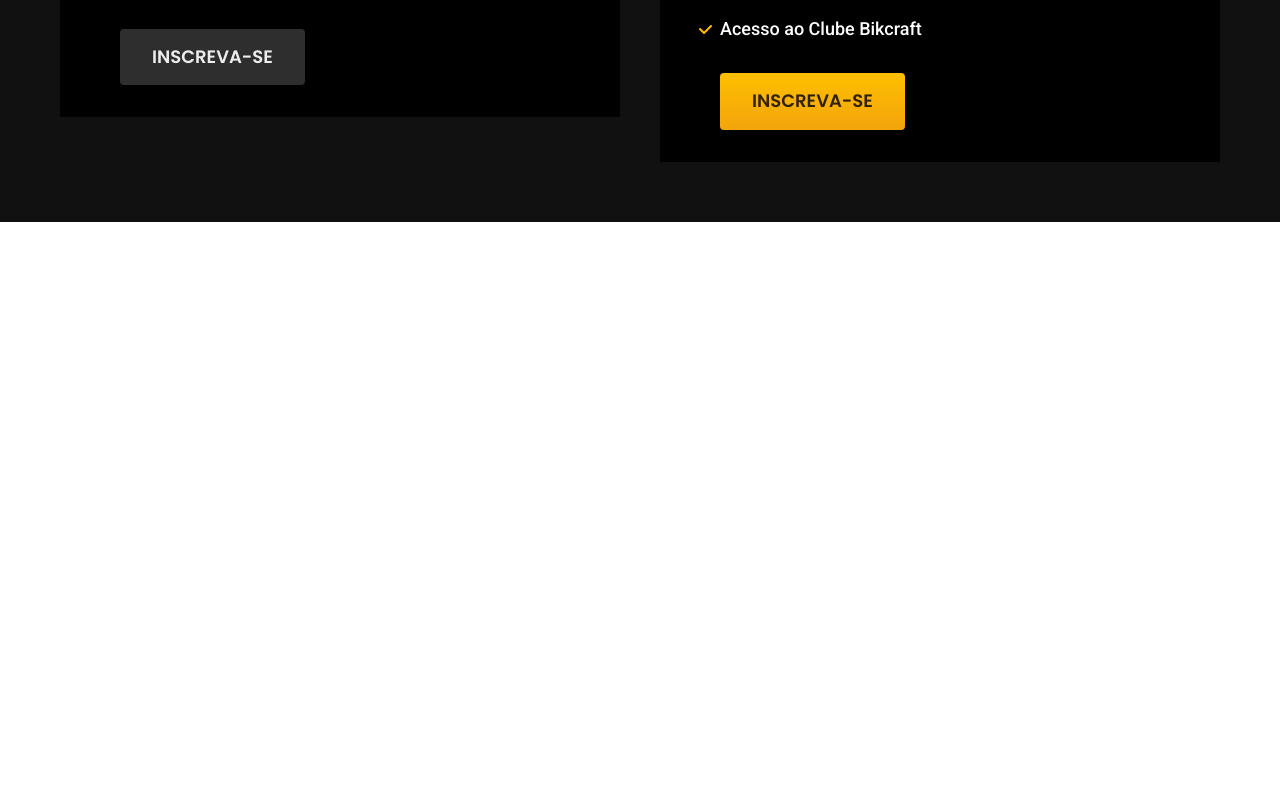
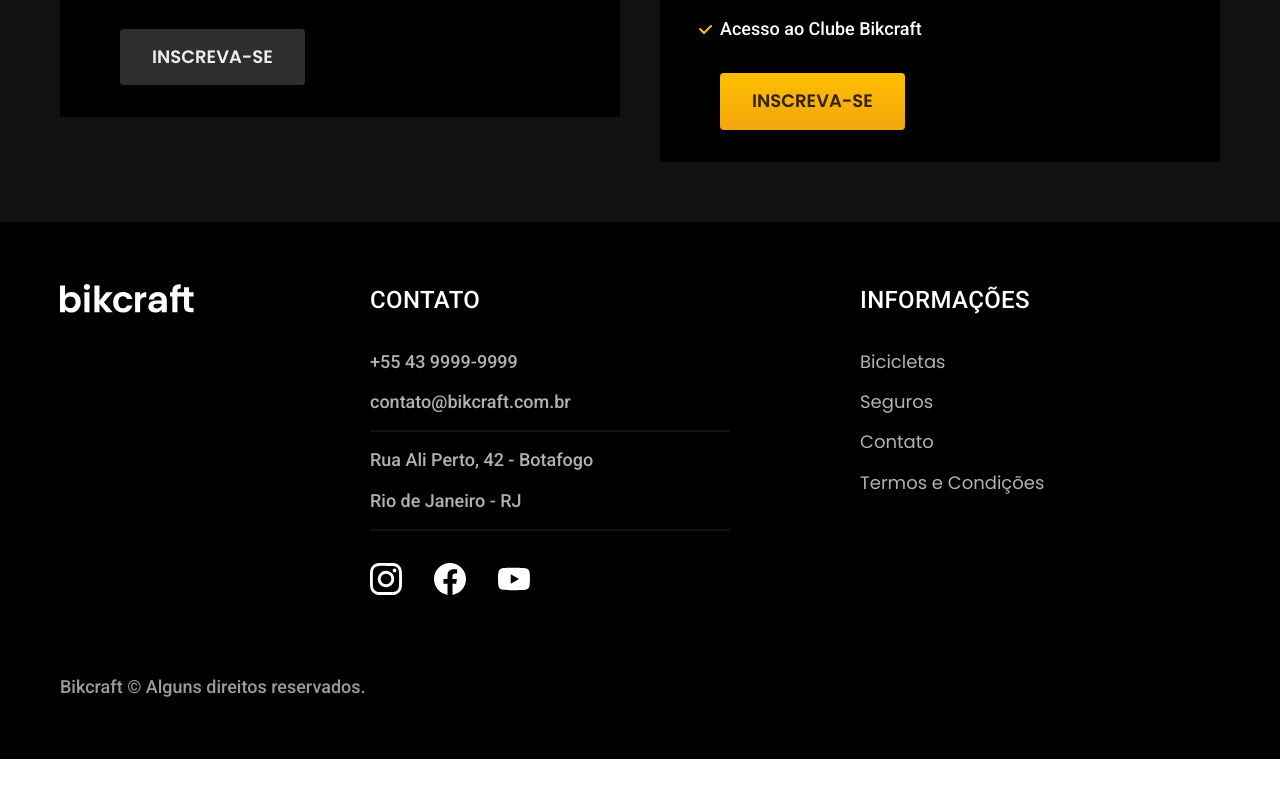
Before and after one commit to ViniciusItakura/bikecraft, a plain HTML site: page index.html in a window 1280 px wide. Shown: the part 4322-5120 px from the top of the page. After the commit the page ends 5081 px from the top, so only its background shows below. Drawn offline with Linux system fonts and the light colour scheme.

Commit message:
Adicionado o footer

```diff
--- /dev/null
+++ b/css/global/footer.css
@@ -0,0 +1,68 @@
+.footer-bg {
+    background-color: var(--cor-12);
+}
+
+.footer {
+    display: grid;
+    grid-template-columns: 3fr 5fr 4fr;
+    gap: 40px;
+    padding-top: 60px;
+    padding-bottom: 60px;
+}
+
+.footer h3 {
+    margin-bottom: 32px;
+}
+
+.footer-contato ul {
+    margin-bottom: 32px;
+}
+
+.footer-contato li:nth-child(even):after {
+    content: "";
+    display: block;
+    max-width: 360px;
+    height: 2px;
+    background: var(--cor-11);
+    margin-top: 16px;
+}
+
+.footer li {
+    margin-bottom: 16px;
+}
+
+.footer-redes {
+    display: flex;
+    gap: 32px;
+}
+
+.footer a:hover {
+    color: var(--cor-0);
+}
+
+.footer-copy {
+    grid-column: 1/-1;
+    margin-top: 40px;
+}
+
+@media (max-width: 800px) {
+    .footer>img {
+        display: none;
+    }
+
+    .footer {
+        grid-template-columns: 1fr 1fr;
+    }
+}
+
+@media (max-width: 600px) {
+    .footer {
+        grid-template-columns: 1fr;
+        gap: 60px;
+        justify-items: center;
+    }
+
+    .footer-copy {
+        margin-top: 0px;
+    }
+}
--- a/css/global/global.css
+++ b/css/global/global.css
@@ -1,7 +1,6 @@
 body {
     margin: 0px;
     font-family: Arial, Helvetica, sans-serif;
-    padding-bottom: 600px;
     color: #111111;
 }
 
--- a/css/style.css
+++ b/css/style.css
@@ -5,6 +5,7 @@
 
 @import "./global/header.css";
 @import "./global/global.css";
+@import "./global/footer.css";
 
 /* Home */
 @import "./home/introducao.css";
--- a/index.html
+++ b/index.html
@@ -170,6 +170,46 @@
             </div>
         </div>
     </article>
+
+    <footer class="footer-bg">
+        <div class="footer container">
+            <img src="./img/bikcraft.svg" alt="Bikcraft">
+            <div class="footer-contato">
+                <h3 class="font-2-l-b cor-0">Contato</h3>
+                <ul class="font-2-m cor-5">
+                    <li><a href="tel:+554399999999">+55 43 9999-9999</a></li>
+                    <li><a href="mailto:contato@bikcraft.com.br">contato@bikcraft.com.br</a></li>
+                    <li>Rua Ali Perto, 42 - Botafogo</li>
+                    <li>Rio de Janeiro - RJ</li>
+                </ul>
+
+                <div class="footer-redes">
+                    <a href="./">
+                        <img src="./img/redes/instagram.svg" alt="Instagram">
+                    </a>
+                    <a href="./">
+                        <img src="./img/redes/facebook.svg" alt="Facebook">
+                    </a>
+                    <a href="./">
+                        <img src="./img/redes/youtube.svg" alt="Youtube">
+                    </a>
+                </div>
+            </div>
+
+            <div class="footer-informacoes">
+                <h3 class="font-2-l-b cor-0">Informações</h3>
+                <nav>
+                    <ul class="font-1-m cor-5">
+                        <li><a href="./bicicletas.html">Bicicletas</a></li>
+                        <li><a href="./seguros.html">Seguros</a></li>
+                        <li><a href="./contato.html">Contato</a></li>
+                        <li><a href="./termos.html">Termos e Condições</a></li>
+                    </ul>
+                </nav>
+            </div>
+            <p class="footer-copy font-2-m cor-6">Bikcraft © Alguns direitos reservados.</p>
+        </div>
+    </footer>
 </body>
 
 </html>
```
